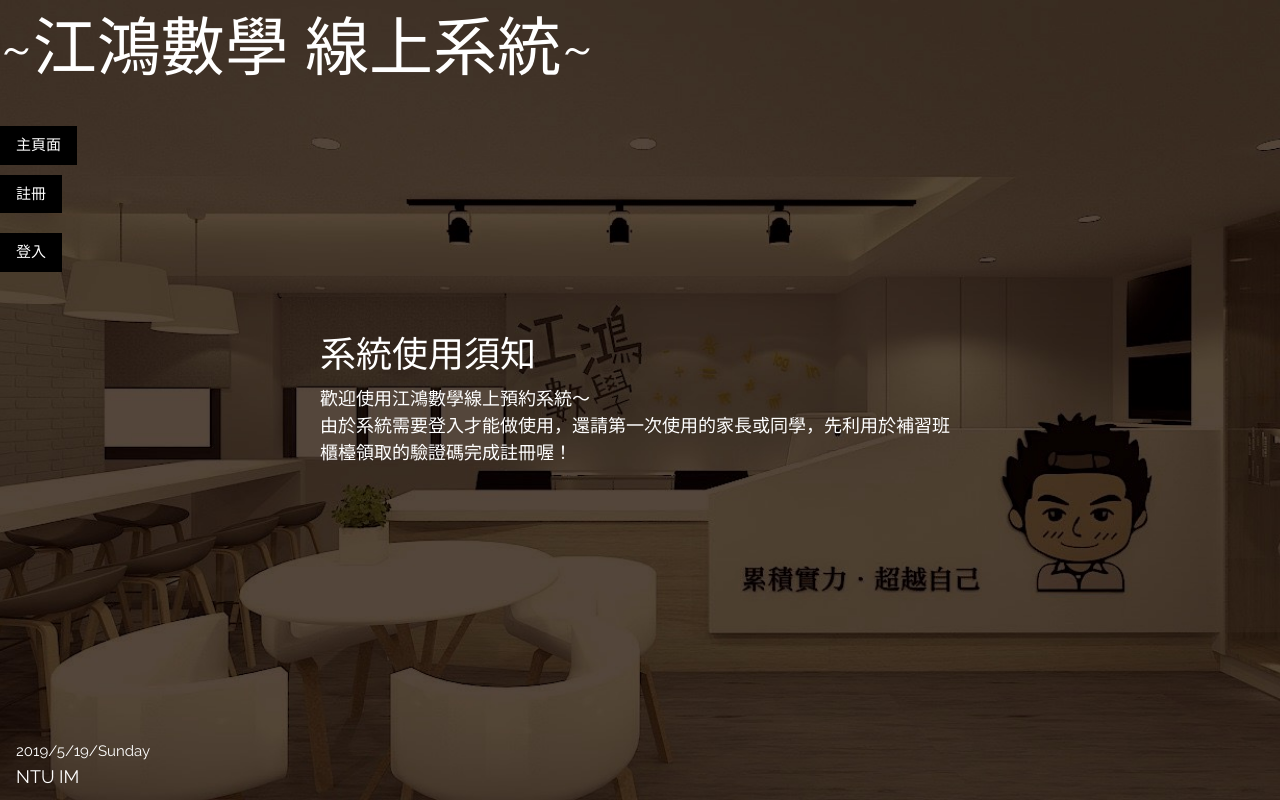
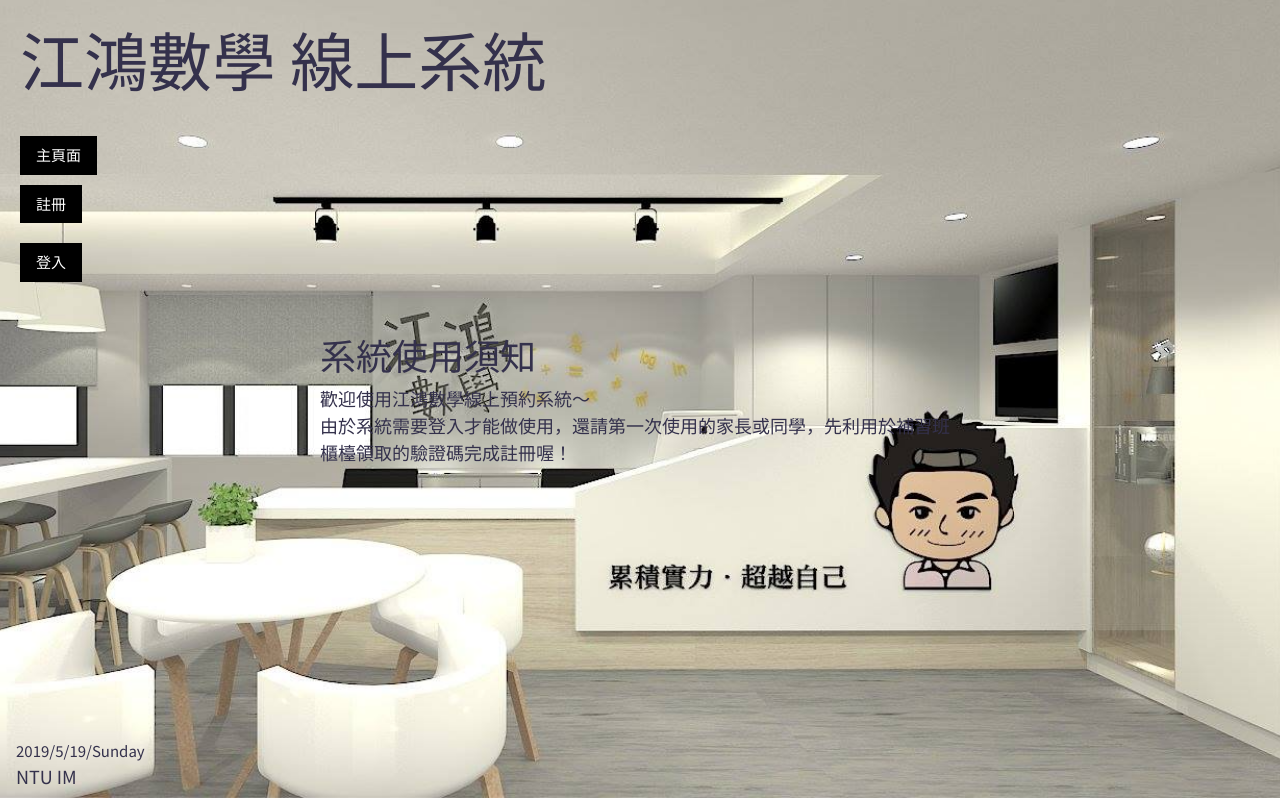
Before and after one commit to francis1572/SA-demo, a Django app: template catalog/templates/index.html in a window 1280 px wide. Run offline with Django 3.2, Linux system fonts and the light colour scheme; the template is opened without the code that fills it, so the values that code supplies are empty; some libraries are stand-ins or nearby versions.

Commit message:
change background and set colors as variable
set the main colors as variable in the css

```diff
--- a/catalog/templates/base_generic.html
+++ b/catalog/templates/base_generic.html
@@ -17,10 +17,24 @@
 </head>
 
 <style>
-body,h1,h5 {font-family: "Raleway", sans-serif}
-body, html {height: 100%}
+@import url('https://fonts.googleapis.com/css?family=Noto+Sans+TC&display=swap');
+:root {
+    --main-yellow: #ffc952;
+    --main-blue: #47b8e0;
+    --main-red: #ff7473;
+    --main-black: #34314c;
+}
+
+body, h1, h5 {font-family: 'Noto Sans TC', "Raleway", sans-serif}
+body, html {
+  height: 100%;
+  color: var(--main-black) !important;
+}
+body>div{
+  padding: 10px 20px
+}
 .bgimg {
-  background-image: url('/../static/images/background.jpg');
+  background-image: url('/../static/images/background2.png');
   min-height: 100%;
   background-position: center;
   background-size: cover;
@@ -46,12 +60,12 @@ body, html {height: 100%}
 
 <body>
 
-<div class="bgimg w3-display-container w3-text-white">
+<div class="bgimg w3-display-container">
   <div class="w3-display-middle w3-large">
     {% block content %}{% endblock %}
   </div>
   <div class = "w3-jumbo">
-    <p> ~江鴻數學 線上系統~ </p>
+    <p> 江鴻數學 線上系統 </p>
   </div>
   <div class="row">
     <div class="col-sm-2">
--- a/catalog/templates/index.html
+++ b/catalog/templates/index.html
@@ -1,5 +1,3 @@
-
-
 {% extends "base_generic.html" %}
 
 {% block content %}
```
Also changed, not shown: catalog/static/images/background2.png (added), db.sqlite3, 2 other files.
